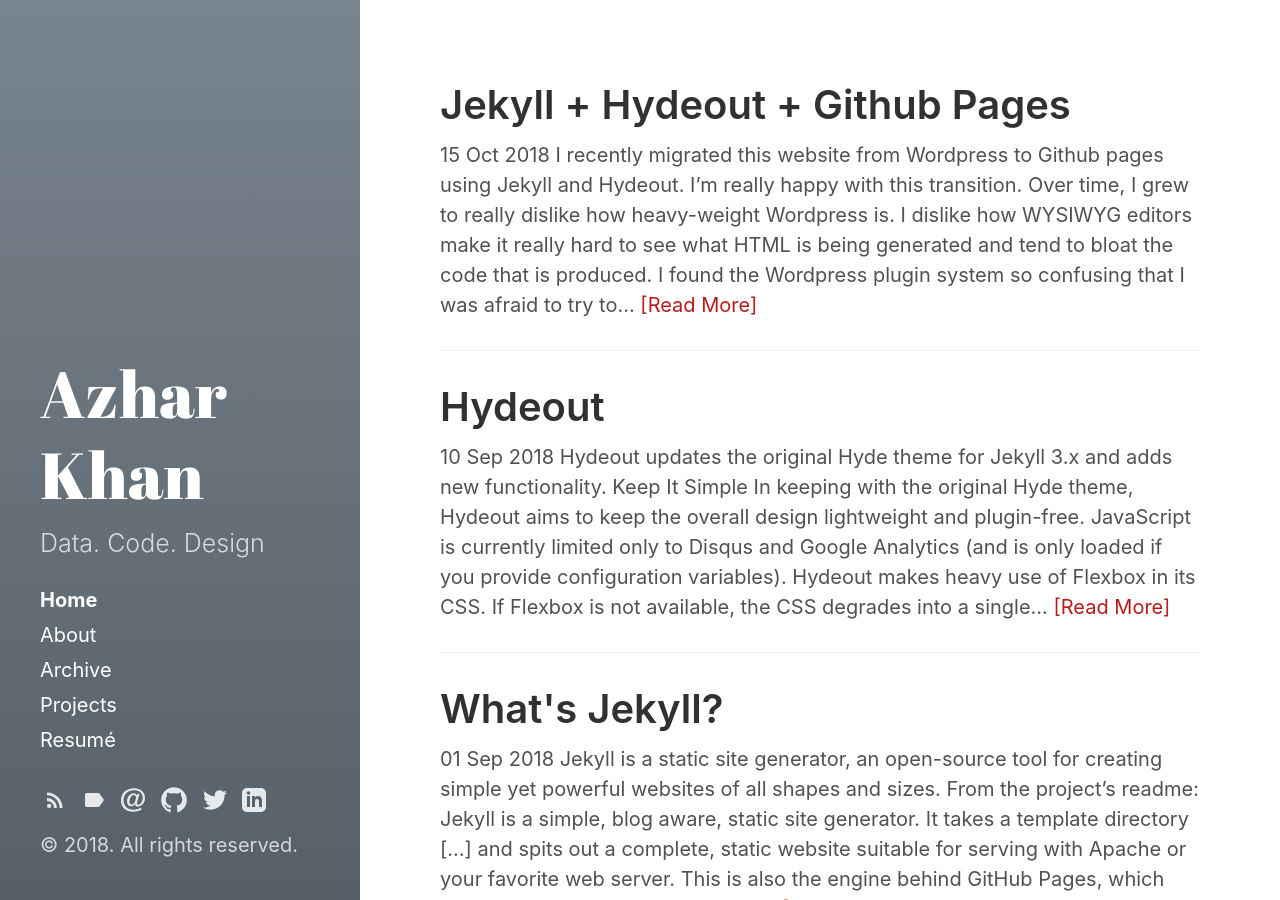
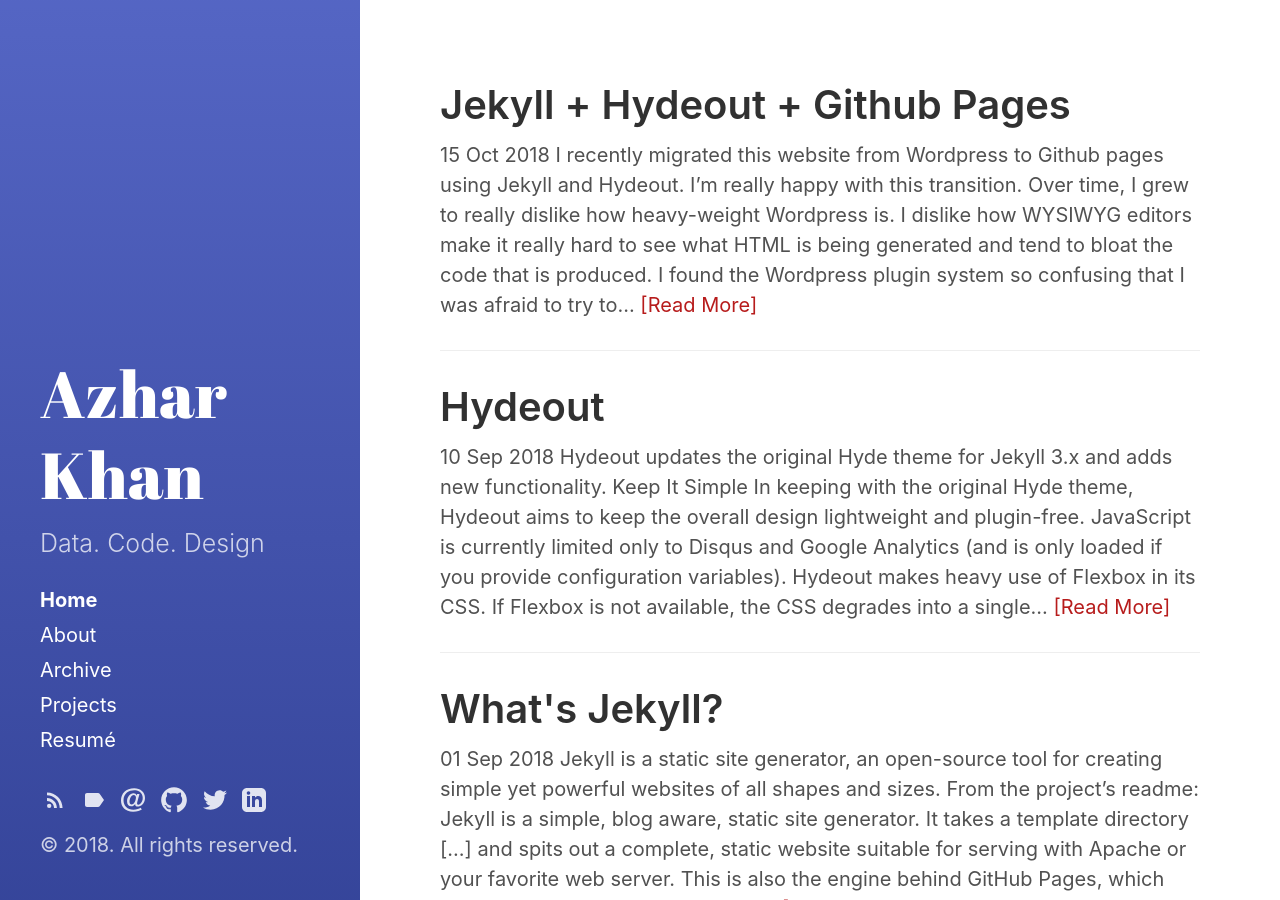
Before and after one commit to zeddmaxx/zeddmaxx.github.io, a Jekyll site: the page built from index.html, in a window 1280 px wide. Built offline with Jekyll 4.4.1, drawn with Linux system fonts in a browser that asks for light colours; the list of posts is cut into pages by our own code.

Commit message:
Further changes to sidebar

```diff
--- a/assets/css/main.scss
+++ b/assets/css/main.scss
@@ -2,7 +2,7 @@
 # Use a comment to ensure Jekyll reads the file to be transformed into CSS later
 # only main files contain this front matter, not partials.
 ---
-$sidebar-bg-color: #67727B;
+$sidebar-bg-color: #3F51B5;
 $link-color: #B71C1C;
 $sidebar-sticky: true;
 $layout-reverse: false;
```
